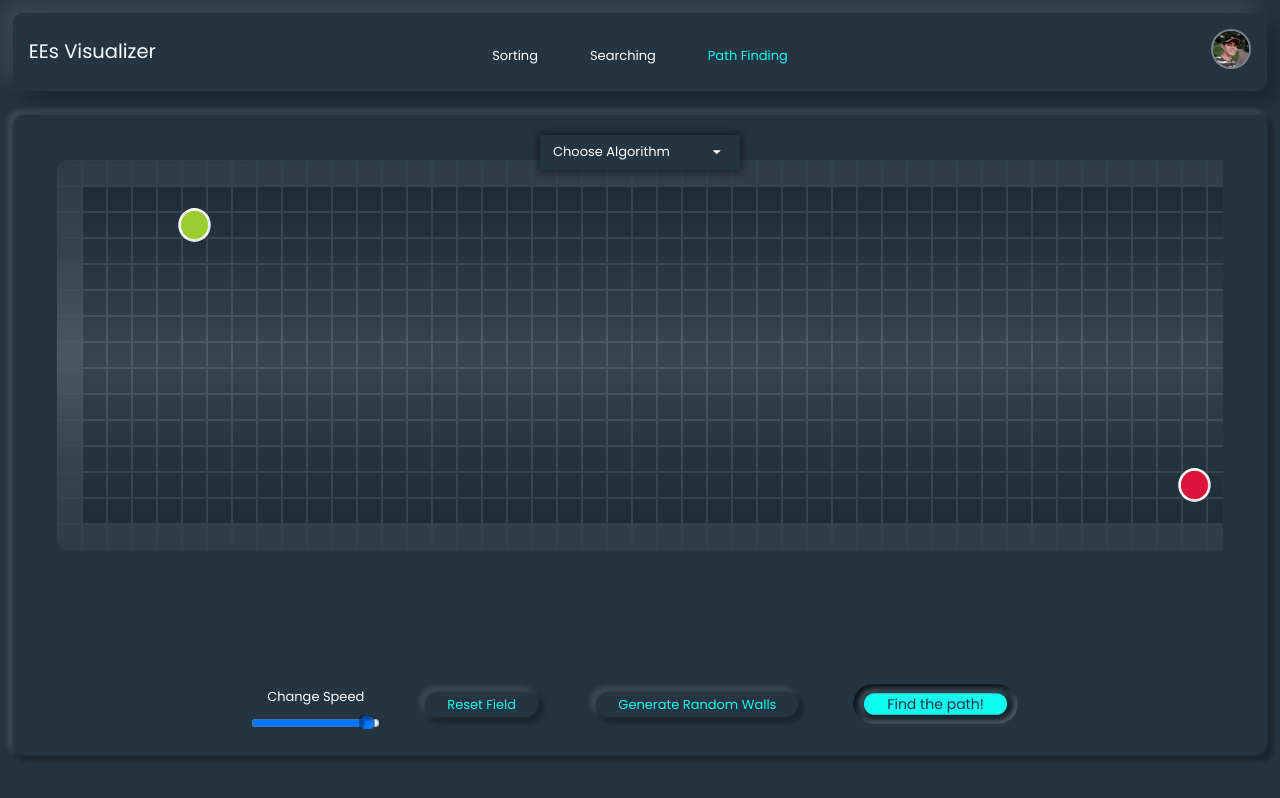
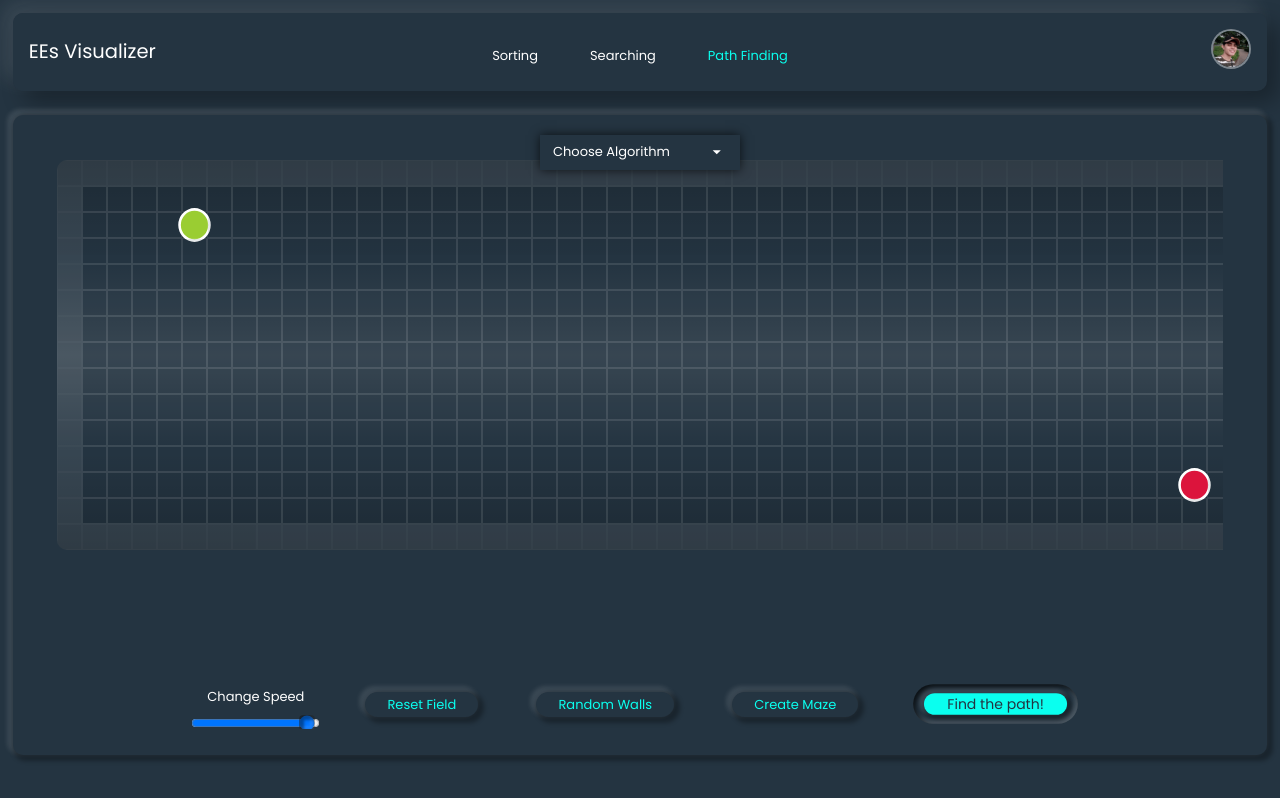
Before and after one commit to EricEchemane/EEs-Visualization-Tool, a React (Create React App) app: page / in a window 1280 px wide. Built offline with nearby package versions, Linux system fonts and the light colour scheme.

Commit message:
Create maze button added but not yet funcitonal

```diff
--- a/src/components/visualizers/pathFinding/PathFindingVisualizer.tsx
+++ b/src/components/visualizers/pathFinding/PathFindingVisualizer.tsx
@@ -6,6 +6,7 @@ import Button from '../../buttons/Button';
 import ButtonAccent from '../../buttons/ButtonAccent';
 import { useState, useRef, useMemo } from 'react';
 import Algorithms, { bfs, node } from './Algorithms';
+import { stat } from 'fs';
 
 export const mouseDownContext = createContext({} as any);
 
@@ -86,7 +87,11 @@ function PathFindingVisualizer() {
             changeColor(frames[x], x * 4, 'path');
         }
         if (boxes[frames[frames.length - 1]] === undefined) {
-            alert('There is no possible path.');
+            let x = window.confirm('There is no possible path. Generate random walls then find?');
+            if (x) {
+                generateWalls();
+                findThePath(start, finish);
+            }
         }
     }
     function changeColor(id: number, ms: number, classname: string) {
@@ -176,7 +181,7 @@ function PathFindingVisualizer() {
         clearPath();
         for (let x = 0; x < 50 * 15; x++) {
             if (boxes[x] && !(boxes[x].classList.contains('obstacle')) && !(boxes[x].classList.contains('finish')) && !(boxes[x].classList.contains('start'))) {
-                if (Math.floor(Math.random() * 50) < 13)
+                if (Math.floor(Math.random() * 50) < 14)
                     boxes[x].classList.add('obstacle');
             }
         }
@@ -188,6 +193,19 @@ function PathFindingVisualizer() {
             selectAlgo(each.id);
         }} > {each.name} </div>
     )
+    function isObstacle(index: number) {
+        return (boxes[index] !== undefined && boxes[index].classList.contains('obstacle'));
+    }
+
+    function createMaze(start: number, length: number, height: number, first?: boolean) {
+
+        if (first) {
+            clearObstacles();
+            addBorderWalls();
+        }
+    }
+
+
 
     // MARK UP @@@@@@@@@@@@@@@@@@@@@@@@@@@@@@@@@@@@@@@@@@@@@@
     return (
@@ -231,7 +249,10 @@ function PathFindingVisualizer() {
                         <Button label="Reset Field" handleClick={resetField} />
                     </Box>
                     <Box pl={2} pr={2} display="flex" flexDirection="column" alignItems="center">
-                        <Button label="Generate Random Walls" handleClick={generateWalls} />
+                        <Button label="Random Walls" handleClick={generateWalls} />
+                    </Box>
+                    <Box pl={2} pr={2} display="flex" flexDirection="column" alignItems="center">
+                        <Button label="Create Maze" handleClick={() => { createMaze(51, 48, 13, true); }} />
                     </Box>
                     <Box pl={2} pr={2} display="flex" flexDirection="column" alignItems="center">
                         <ButtonAccent handleClick={() => {
```
